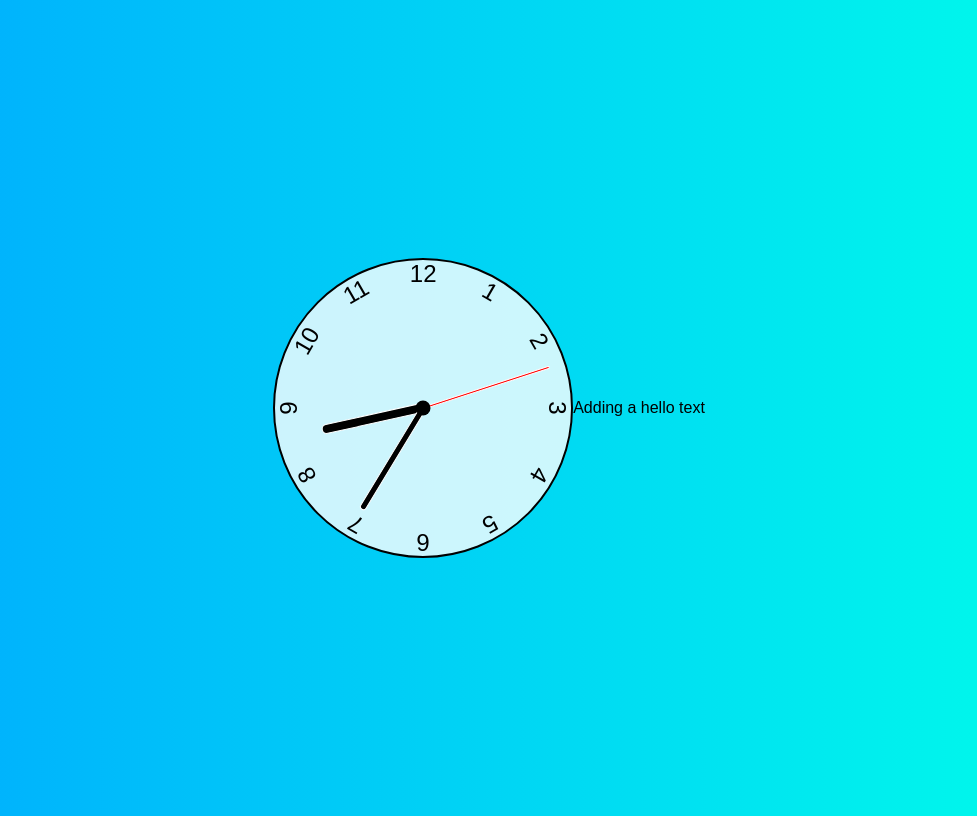
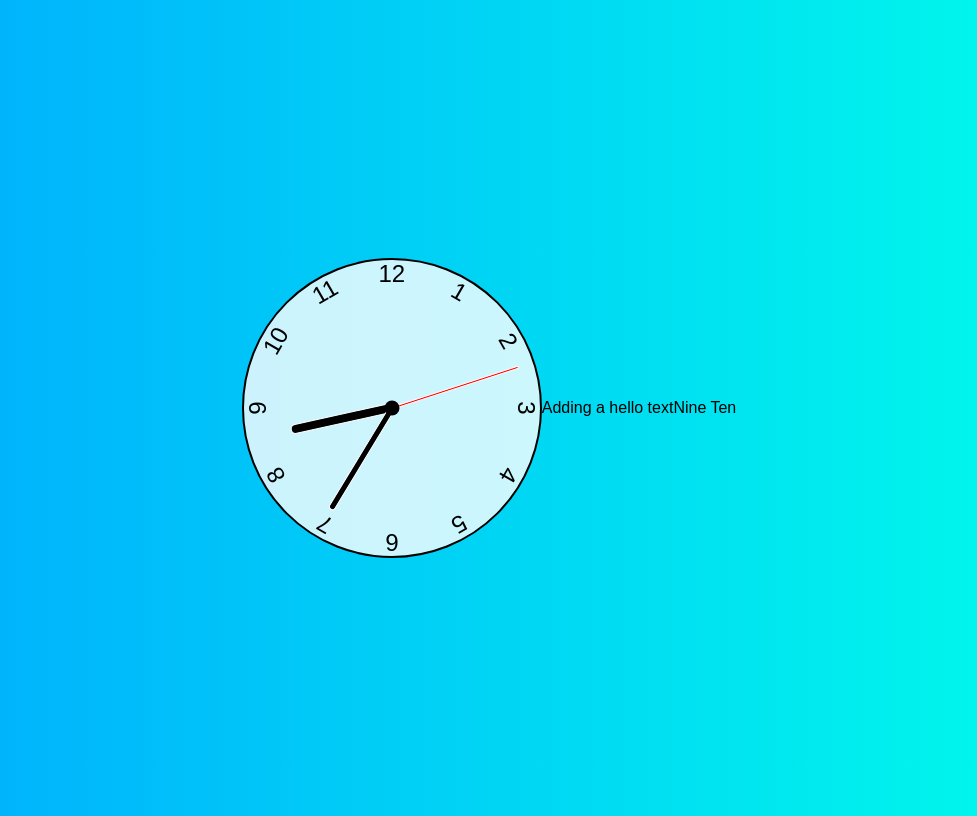
Before and after one commit to AyushV12/sample, a plain HTML site: page index.html in a window 1280 px wide. Shown: the whole page, without its empty margins (151-1128 px from the left). Drawn offline with Linux system fonts and the light colour scheme.

Commit message:
one division added

```diff
--- a/index.html
+++ b/index.html
@@ -27,5 +27,6 @@
     <div class="number number12">12</div>
   </div>
   <div class="hello">Adding a hello text</div>
+  <div class="hello1">Nine Ten</div>
 </body>
 </html>
```
